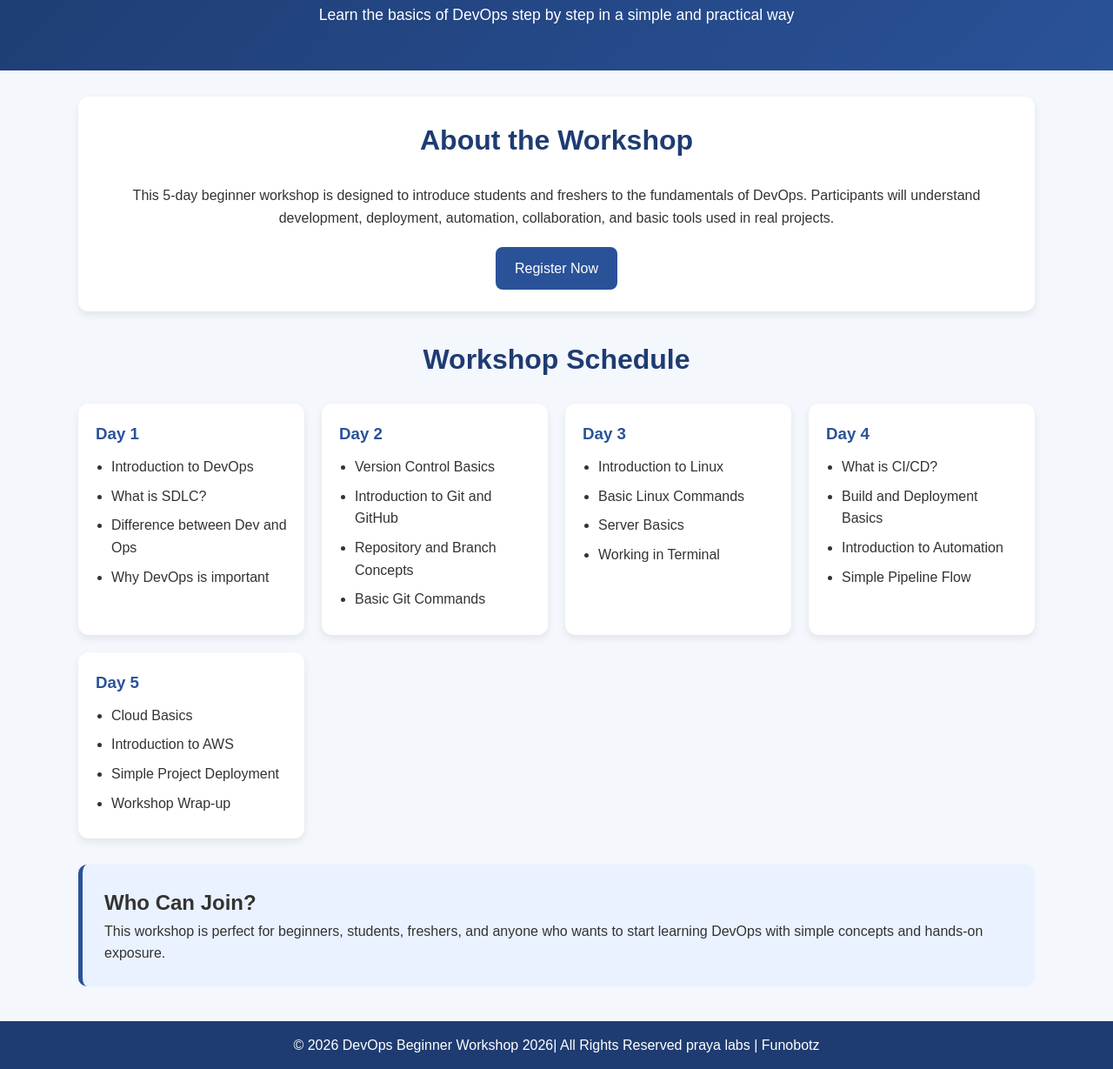
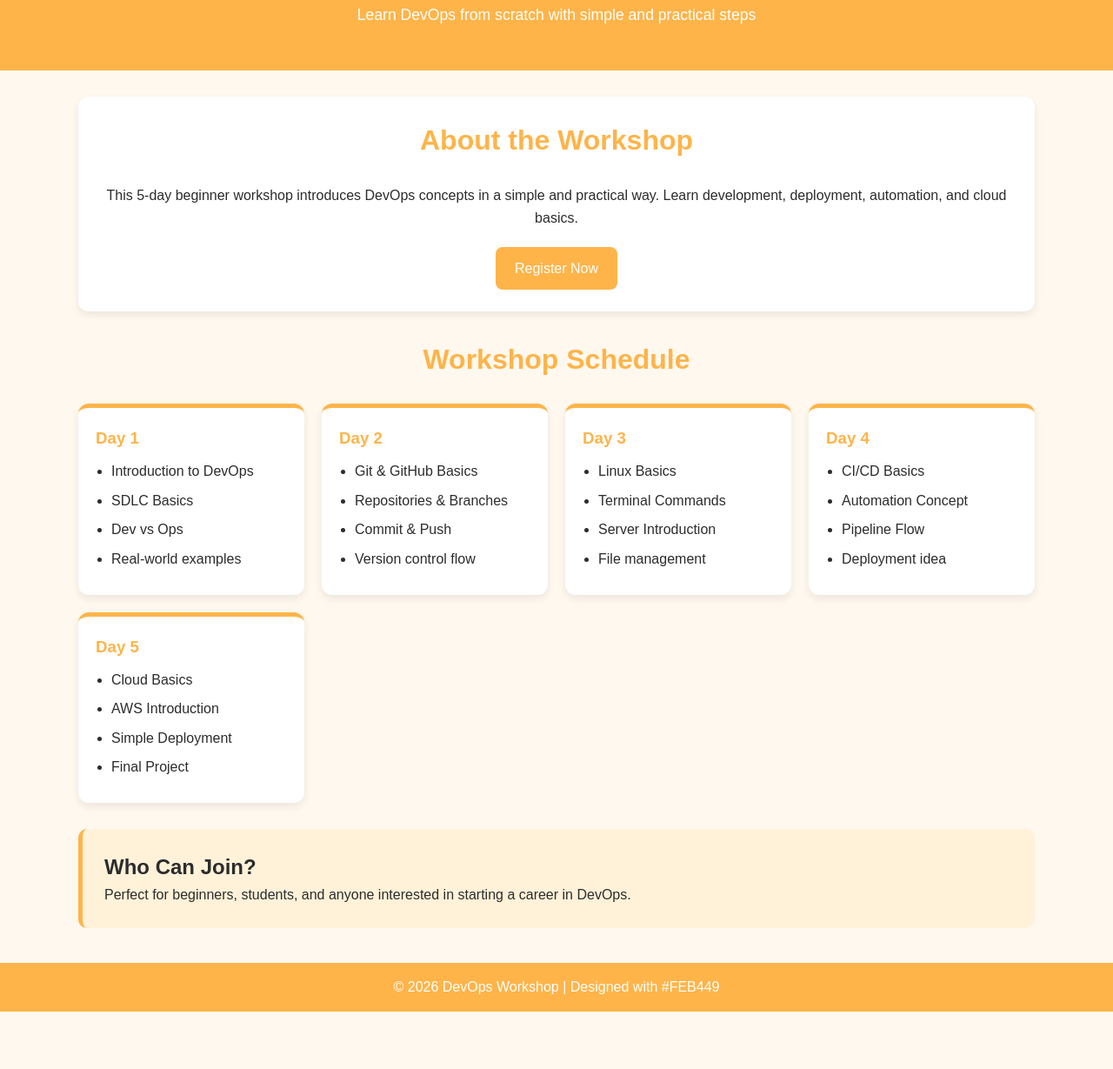
Before and after one commit to Madhu-bala02/dev, a plain HTML site: page index.html in a window 1280 px wide. Shown: the part 121-1350 px from the top of the page at 87% size. After the commit the page ends 1284 px from the top, so only its background shows below. Drawn offline with Linux system fonts and the light colour scheme.

Commit message:
index.html modified

```diff
--- a/index.html
+++ b/index.html
@@ -4,7 +4,14 @@
   <meta charset="UTF-8" />
   <meta name="viewport" content="width=device-width, initial-scale=1.0" />
   <title>DevOps 5 Days Beginner Workshop</title>
+
   <style>
+    :root {
+      --primary: #FEB449;
+      --dark: #2c2c2c;
+      --light-bg: #fff8ef;
+    }
+
     * {
       margin: 0;
       padding: 0;
@@ -13,14 +20,14 @@
     }
 
     body {
-      background: #f4f7fb;
-      color: #333;
+      background: var(--light-bg);
+      color: var(--dark);
       line-height: 1.6;
     }
 
     header {
-      background: linear-gradient(135deg, #1e3c72, #2a5298);
-      color: white;
+      background: var(--primary);
+      color: #fff;
       text-align: center;
       padding: 50px 20px;
     }
@@ -43,7 +50,7 @@
     .section-title {
       text-align: center;
       margin-bottom: 25px;
-      color: #1e3c72;
+      color: var(--primary);
       font-size: 2rem;
     }
 
@@ -68,6 +75,7 @@
       border-radius: 12px;
       box-shadow: 0 4px 10px rgba(0,0,0,0.08);
       transition: transform 0.3s ease;
+      border-top: 5px solid var(--primary);
     }
 
     .day-card:hover {
@@ -75,7 +83,7 @@
     }
 
     .day-card h3 {
-      color: #2a5298;
+      color: var(--primary);
       margin-bottom: 10px;
     }
 
@@ -88,17 +96,17 @@
     }
 
     .highlight {
-      background: #eaf2ff;
+      background: #fff2d9;
       padding: 25px;
-      border-left: 5px solid #2a5298;
+      border-left: 5px solid var(--primary);
       border-radius: 10px;
       margin-top: 30px;
     }
 
     footer {
       text-align: center;
-      background: #1e3c72;
-      color: white;
+      background: var(--primary);
+      color: #fff;
       padding: 15px;
       margin-top: 40px;
     }
@@ -107,23 +115,24 @@
       display: inline-block;
       margin-top: 20px;
       padding: 12px 22px;
-      background: #2a5298;
-      color: white;
+      background: var(--primary);
+      color: #fff;
       text-decoration: none;
       border-radius: 8px;
-      transition: background 0.3s ease;
+      transition: 0.3s;
     }
 
     .btn:hover {
-      background: #163b73;
+      background: #e69c2f;
     }
   </style>
 </head>
+
 <body>
 
   <header>
     <h1>DevOps 5 Days Beginner Workshop</h1>
-    <p>Learn the basics of DevOps step by step in a simple and practical way</p>
+    <p>Learn DevOps from scratch with simple and practical steps</p>
   </header>
 
   <div class="container">
@@ -131,54 +140,54 @@
     <section class="intro">
       <h2 class="section-title">About the Workshop</h2>
       <p>
-        This 5-day beginner workshop is designed to introduce students and freshers
-        to the fundamentals of DevOps. Participants will understand development,
-        deployment, automation, collaboration, and basic tools used in real projects.
+        This 5-day beginner workshop introduces DevOps concepts in a simple and
+        practical way. Learn development, deployment, automation, and cloud basics.
       </p>
       <a href="#" class="btn">Register Now</a>
     </section>
 
     <section>
       <h2 class="section-title">Workshop Schedule</h2>
+
       <div class="days">
 
         <div class="day-card">
           <h3>Day 1</h3>
           <ul>
             <li>Introduction to DevOps</li>
-            <li>What is SDLC?</li>
-            <li>Difference between Dev and Ops</li>
-            <li>Why DevOps is important</li>
+            <li>SDLC Basics</li>
+            <li>Dev vs Ops</li>
+            <li>Real-world examples</li>
           </ul>
         </div>
 
         <div class="day-card">
           <h3>Day 2</h3>
           <ul>
-            <li>Version Control Basics</li>
-            <li>Introduction to Git and GitHub</li>
-            <li>Repository and Branch Concepts</li>
-            <li>Basic Git Commands</li>
+            <li>Git & GitHub Basics</li>
+            <li>Repositories & Branches</li>
+            <li>Commit & Push</li>
+            <li>Version control flow</li>
           </ul>
         </div>
 
         <div class="day-card">
           <h3>Day 3</h3>
           <ul>
-            <li>Introduction to Linux</li>
-            <li>Basic Linux Commands</li>
-            <li>Server Basics</li>
-            <li>Working in Terminal</li>
+            <li>Linux Basics</li>
+            <li>Terminal Commands</li>
+            <li>Server Introduction</li>
+            <li>File management</li>
           </ul>
         </div>
 
         <div class="day-card">
           <h3>Day 4</h3>
           <ul>
-            <li>What is CI/CD?</li>
-            <li>Build and Deployment Basics</li>
-            <li>Introduction to Automation</li>
-            <li>Simple Pipeline Flow</li>
+            <li>CI/CD Basics</li>
+            <li>Automation Concept</li>
+            <li>Pipeline Flow</li>
+            <li>Deployment idea</li>
           </ul>
         </div>
 
@@ -186,9 +195,9 @@
           <h3>Day 5</h3>
           <ul>
             <li>Cloud Basics</li>
-            <li>Introduction to AWS</li>
-            <li>Simple Project Deployment</li>
-            <li>Workshop Wrap-up</li>
+            <li>AWS Introduction</li>
+            <li>Simple Deployment</li>
+            <li>Final Project</li>
           </ul>
         </div>
 
@@ -198,15 +207,14 @@
     <section class="highlight">
       <h2>Who Can Join?</h2>
       <p>
-        This workshop is perfect for beginners, students, freshers, and anyone who
-        wants to start learning DevOps with simple concepts and hands-on exposure.
+        Perfect for beginners, students, and anyone interested in starting a career in DevOps.
       </p>
     </section>
 
   </div>
 
   <footer>
-    <p>© 2026 DevOps Beginner Workshop 2026| All Rights Reserved praya labs | Funobotz</p>
+    <p>© 2026 DevOps Workshop | Designed with #FEB449</p>
   </footer>
 
 </body>
```
